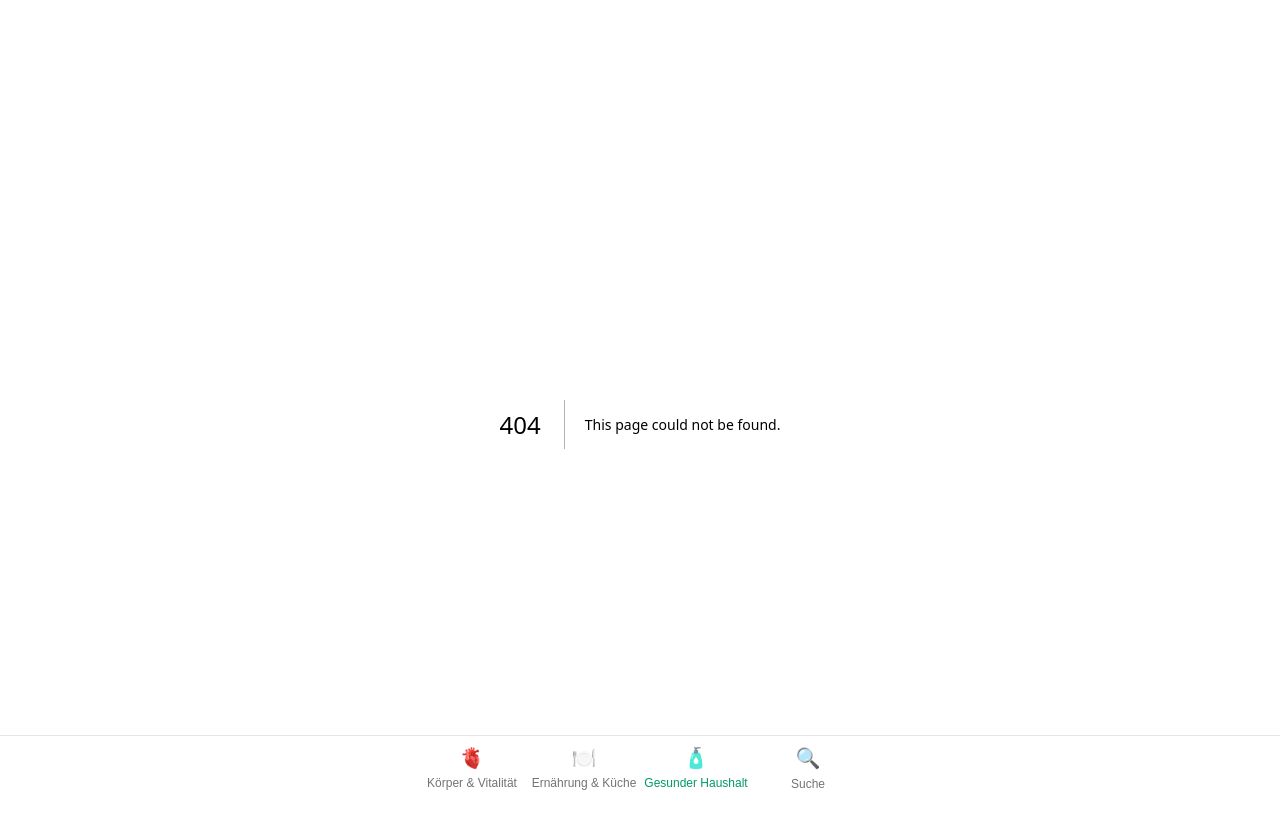
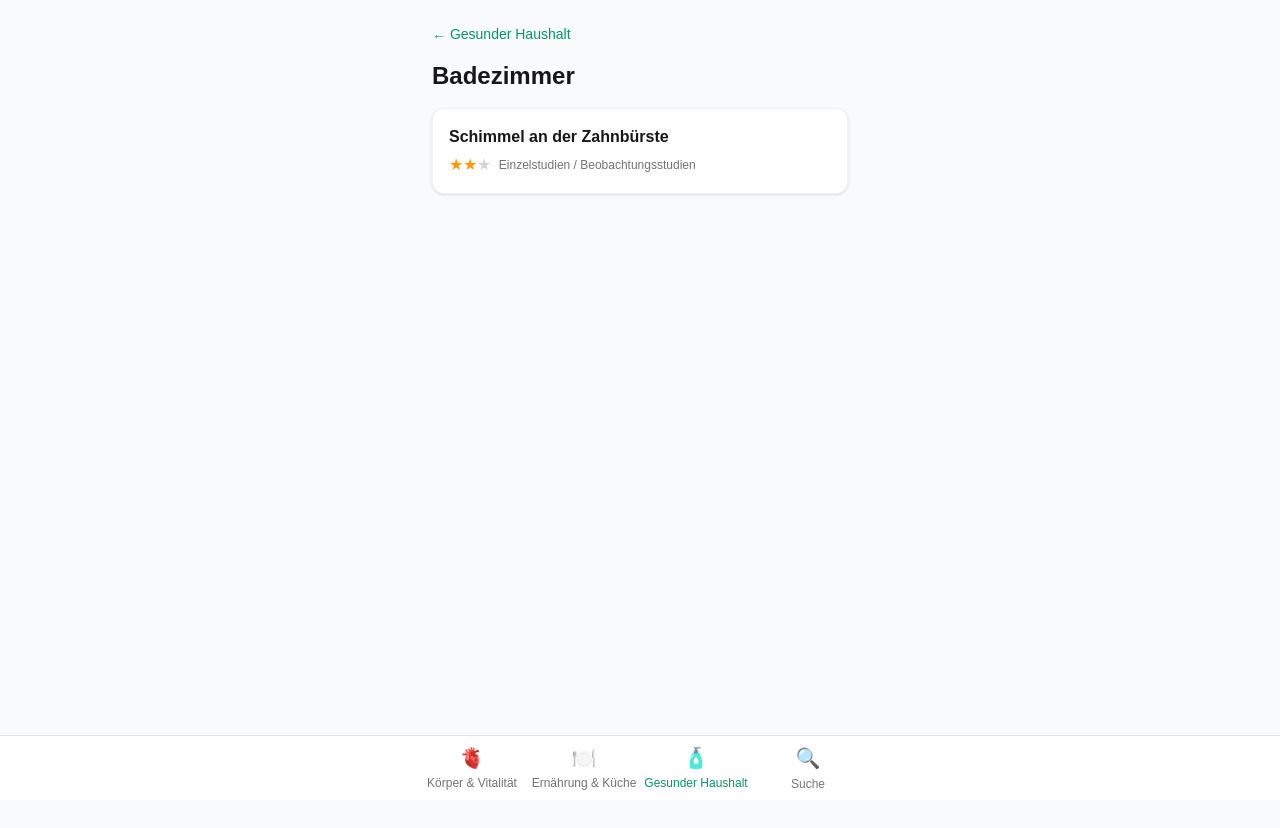
Before and after one commit to TCAK14/clean-living-app, a Next.js app: page /haushalt/badezimmer in a window 1280 px wide. Before the commit this address had no page. Shown: the top 828 px of the page. After the commit the page ends 800 px from the top, so only its background shows below. Built offline with nearby package versions, Linux system fonts and the light colour scheme.

Commit message:
Create HaushaltCategoryPage component for categories

```diff
--- /dev/null
+++ b/app/haushalt/[category]/page.tsx
@@ -0,0 +1,46 @@
+import Link from "next/link";
+import { notFound } from "next/navigation";
+import { categoryMeta } from "@/lib/types";
+import { getTopicsByCategory } from "@/lib/content";
+import EvidenceStars from "@/components/EvidenceStars";
+
+export function generateStaticParams() {
+  return categoryMeta.haushalt.categories.map((c) => ({ category: c.slug }));
+}
+
+export default async function HaushaltCategoryPage({
+  params,
+}: {
+  params: Promise<{ category: string }>;
+}) {
+  const { category } = await params;
+  const meta = categoryMeta.haushalt.categories.find((c) => c.slug === category);
+  if (!meta) notFound();
+
+  const topics = getTopicsByCategory("haushalt", category);
+
+  return (
+    <div className="flex flex-col gap-4">
+      <Link href="/haushalt" className="text-sm text-emerald-600 dark:text-emerald-400">
+        ← Gesunder Haushalt
+      </Link>
+      <h1 className="text-2xl font-bold">{meta.label}</h1>
+      <ul className="flex flex-col gap-3">
+        {topics.map((topic) => (
+          <li key={topic.id}>
+            <Link
+              href={`/haushalt/${category}/${topic.id}`}
+              className="flex flex-col gap-1 rounded-xl border border-black/5 bg-white p-4 shadow-sm transition hover:shadow-md dark:border-white/10 dark:bg-neutral-900"
+            >
+              <span className="font-semibold">{topic.title}</span>
+              <EvidenceStars score={topic.evidenceScore} />
+            </Link>
+          </li>
+        ))}
+        {topics.length === 0 && (
+          <p className="text-sm text-neutral-500">Noch keine Themen in dieser Kategorie.</p>
+        )}
+      </ul>
+    </div>
+  );
+}
```
